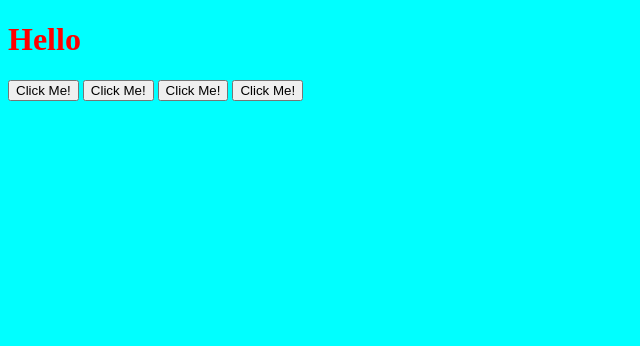
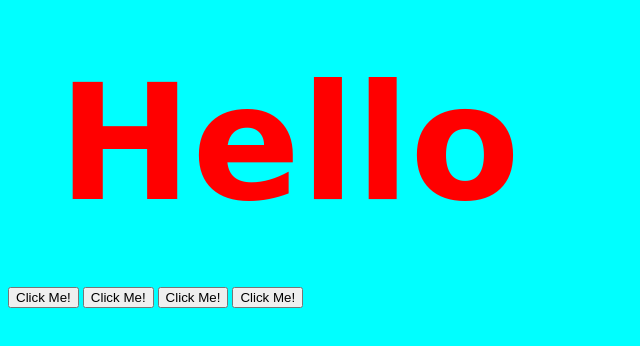
Before and after one commit to RJAttwell/jQuery, a plain HTML site: page index.html in a window 1280 px wide. Shown: the whole page, without its empty margins (0-640 px from the left). Drawn offline with nearby package versions, Linux system fonts and the light colour scheme.

Commit message:
Add files via upload

```diff
--- a/index.js
+++ b/index.js
@@ -1,5 +1,22 @@
+//MANIPULATING STYLES WITH JQUERY
 //Using jQuery to target the h1 and change the css colour property to red
 $("h1").css("color", "red");
 
 $("button");
 //replaces document.querySelectorAll("button");
+
+//Can find out the current value of a particular property by using:
+console.log($("h1").css("font-size"));
+//One property = getting the value, two properties = setting the value
+
+//Can add CSS from styles.css file via jQuery:
+$("h1").addClass("bigTitle");
+
+//Can also remove CSS with:
+$("h1").removeClass("bigTitle");
+
+//To add/remove multiple classes:
+$("h1").addClass("bigTitle margin50");
+
+//Can query if an element possesses a class:
+$("h1").hasClass("bigTitle"); //Will return a boolean
--- a/styles.css
+++ b/styles.css
@@ -1,3 +1,13 @@
 body{
     background-color: aqua;
 }
+
+.bigTitle{
+    color: yellow;
+    font-size: 10rem;
+    font-family: cursive;
+}
+
+.margin50{
+    margin: 50px;
+}
```
